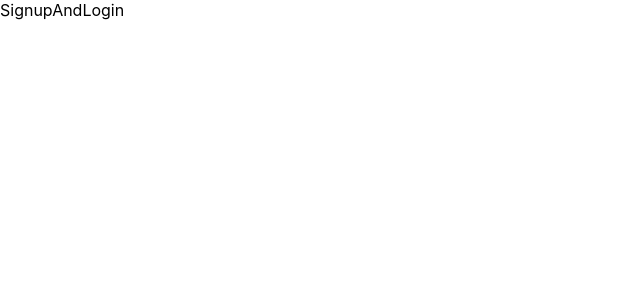
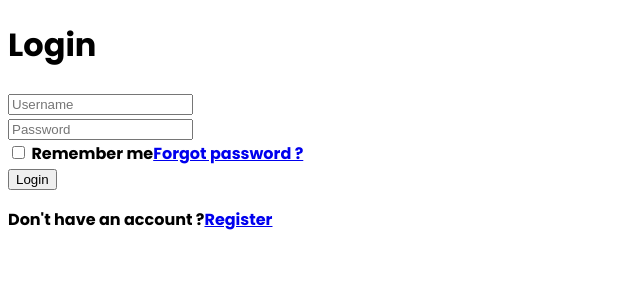
Before and after one commit to sibistean95/ProiectFIS, a React (Create React App) app in the folder travelease/: page / in a window 1280 px wide. Shown: the top 300 px of the page, without its empty margins (0-640 px from the left). Built offline with nearby package versions, Linux system fonts and the light colour scheme.

Commit message:
Frontend : Signup and Login : Introducing .css file

```diff
--- a/travelease/src/Components/SignupAndLogin/SignupAndLogin.jsx
+++ b/travelease/src/Components/SignupAndLogin/SignupAndLogin.jsx
@@ -3,8 +3,40 @@ import './SignupAndLogin.css';
 
 const SignupAndLogin = () => {
     return (
-        <div>SignupAndLogin</div>
+        <div className='wrapper'>
+            <div className="form-box login">
+                <form action="">
+                    <h1>Login</h1>
+                    <div className="input-box">
+                        <input type="text"
+                        placeholder="Username" required />
+                    </div>
+                    <div className="input-box">
+                        <input type="password"
+                        placeholder="Password" required />
+                    </div>
+
+                    <div className="remember-forgot">
+                        <label>
+                            <input type="checkbox" /> Remember me
+                        </label>
+                        <a href="#">Forgot password ?</a>
+                    </div>
+
+                    <button type="submit">Login</button>
+
+                    <div className="register-link">
+                        <p>
+                            Don't have an account ?
+                            <a href="#">Register</a>
+                        </p>
+                    </div>
+
+                </form>
+            </div>
+        </div>
     );
 };
 
+
 export default SignupAndLogin
--- a/travelease/src/index.css
+++ b/travelease/src/index.css
@@ -1,13 +1,6 @@
+@import url('https://fonts.googleapis.com/css2?family=Poppins:ital,wght@0,700;1,600&display=swap');
+
+
 body {
-  margin: 0;
-  font-family: -apple-system, BlinkMacSystemFont, 'Segoe UI', 'Roboto', 'Oxygen',
-    'Ubuntu', 'Cantarell', 'Fira Sans', 'Droid Sans', 'Helvetica Neue',
-    sans-serif;
-  -webkit-font-smoothing: antialiased;
-  -moz-osx-font-smoothing: grayscale;
+  font-family: "Poppins", sans-serif;
 }
-
-code {
-  font-family: source-code-pro, Menlo, Monaco, Consolas, 'Courier New',
-    monospace;
-}
```
